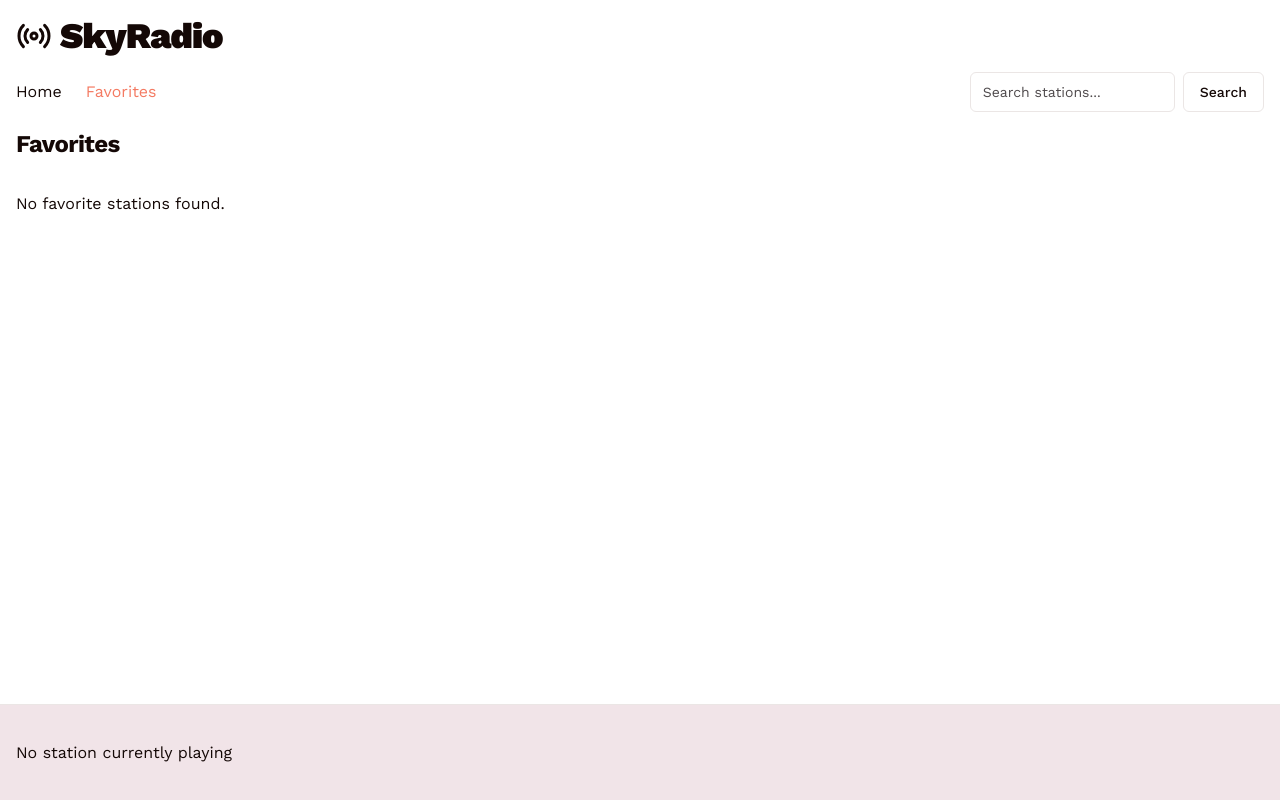
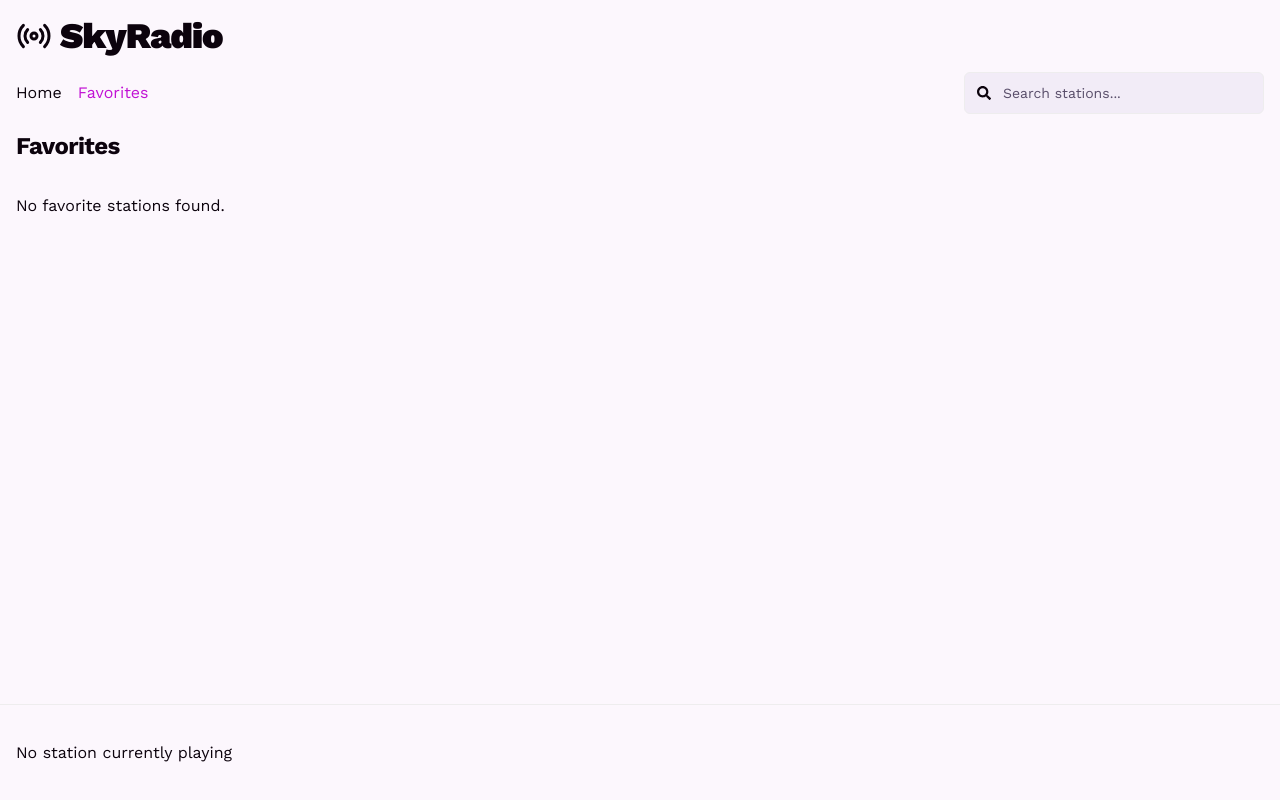
Before and after one commit to Rich1997/radioso, a React (Vite) app: page /favorites in a window 1280 px wide. Built offline with nearby package versions, Linux system fonts and the light colour scheme.

Commit message:
UI improvements, clean up code

```diff
--- a/src/components/AudioPlayer.tsx
+++ b/src/components/AudioPlayer.tsx
@@ -61,7 +61,7 @@ const AudioPlayer: React.FC<AudioPlayerProps> = ({
     };
 
     return (
-        <div className="h-full w-full bg-muted">
+        <div className="h-full w-full bg-card">
             <audio ref={audioRef} />
             <div className="flex items-center justify-between h-full gap-4">
                 <div className="flex gap-4">
--- a/src/components/Layout.tsx
+++ b/src/components/Layout.tsx
@@ -15,7 +15,7 @@ export const Layout: React.FC = () => {
                     <Outlet />
                 </div>
             </div>
-            <footer className="h-24 sticky bottom-0 bg-muted z-30 border-t w-full border-b-0">
+            <footer className="h-24 sticky bottom-0 bg-card z-30 border-t w-full border-b-0">
                 <div className="sm:container h-[95px] sm:px-0 w-full mx-auto">
                     <NowPlaying />
                 </div>
--- a/src/components/Navbar.tsx
+++ b/src/components/Navbar.tsx
@@ -4,10 +4,10 @@ import Search from "./Search";
 
 const Navbar = () => {
     return (
-        <div className="sticky top-[56px] bg-background py-4 container mx-auto">
+        <div className="sticky top-[55px] bg-background py-4 container mx-auto">
             <PaddedContainer padding="4">
-                <div className="flex justify-between items-center gap-4">
-                    <ul className="flex gap-6">
+                <div className="flex justify-between items-center gap-4 flex-wrap">
+                    <ul className="flex gap-4">
                         <li>
                             <NavLink to="/" className={({ isActive }) => (isActive ? "text-primary" : "")}>
                                 Home
--- a/src/components/RadioStation.tsx
+++ b/src/components/RadioStation.tsx
@@ -4,6 +4,7 @@ import { FaPlay, FaStop } from "react-icons/fa";
 import { Button } from "@/components/ui/button";
 import { Station } from "../utils/types";
 import { useRadioContext } from "../context/RadioContext"; // Import context
+import { Card } from "./ui/card";
 
 interface RadioStationProps {
     station: Station;
@@ -28,7 +29,7 @@ export const RadioStation: React.FC<RadioStationProps> = ({ station, playIcon })
     };
 
     return (
-        <div className="flex items-center justify-between p-2 border rounded">
+        <Card className="flex items-center justify-between p-2">
             <div className="flex items-center">
                 <img src={station.favicon} alt={station.name} className="w-10 h-10 mr-2" />
                 <span>{station.name}</span>
@@ -43,13 +44,13 @@ export const RadioStation: React.FC<RadioStationProps> = ({ station, playIcon })
                 {/* Button to toggle favorite */}
                 <Button
                     onClick={() => toggleFavorite(station)}
-                    variant="outline"
-                    className={isFavorite ? "text-red-500" : ""}
+                    variant="ghost"
+                    className={isFavorite ? "text-primary" : ""}
                 >
                     <Heart className={`w-5 h-5 ${isFavorite ? "fill-current" : ""}`} />
                 </Button>
             </div>
-        </div>
+        </Card>
     );
 };
 
--- a/src/components/Search.tsx
+++ b/src/components/Search.tsx
@@ -9,6 +9,7 @@ const Search: React.FC = () => {
     const handleSearch = (term: string) => {
         if (term.trim() === "") {
             setError("Search query cannot be empty.");
+            console.log(error);
             return;
         }
         setError(null);
@@ -17,10 +18,7 @@ const Search: React.FC = () => {
 
     return (
         <>
-            <div>
-                <Searchbar onSearch={handleSearch} placeholder="Search stations..." />
-            </div>
-            {error && <p className="text-red-500">{error}</p>}
+            <Searchbar onSearch={handleSearch} placeholder="Search stations..." />
         </>
     );
 };
--- a/src/components/Searchbar.tsx
+++ b/src/components/Searchbar.tsx
@@ -1,6 +1,7 @@
 import React, { useState } from "react";
 import { Input } from "@/components/ui/input";
 import { Button } from "@/components/ui/button";
+import { FaSearch } from "react-icons/fa";
 
 interface SearchProps {
     onSearch: (term: string) => void;
@@ -21,7 +22,10 @@ export const Searchbar: React.FC<SearchProps> = ({ onSearch, placeholder = "Ente
     };
 
     return (
-        <div className="flex gap-2">
+        <div className="flex gap-3 bg-muted/30 border border-input focus-visible:outline-none focus-visible:ring-2 focus-visible:ring-ring focus-visible:ring-offset-2 rounded-md flex-1 w-full min-w-[230px] sm:max-w-[300px] max-w-full">
+            <Button onClick={handleSearch} variant="ghost" size="oo" className="pl-3">
+                <FaSearch />
+            </Button>
             <Input
                 type="text"
                 value={searchTerm}
@@ -30,9 +34,6 @@ export const Searchbar: React.FC<SearchProps> = ({ onSearch, placeholder = "Ente
                 className="flex-grow"
                 onKeyDown={handleKeyPress}
             />
-            <Button onClick={handleSearch} variant="outline">
-                Search
-            </Button>
         </div>
     );
 };
--- a/src/components/pages/SearchResults.tsx
+++ b/src/components/pages/SearchResults.tsx
@@ -1,5 +1,5 @@
 import React, { useState, useEffect } from "react";
-import { useLocation } from "react-router-dom";
+import { Link, useLocation } from "react-router-dom";
 import { searchStations } from "../../services/radioAPI";
 import { Station } from "../../utils/types";
 import RadioStation from "../../components/RadioStation";
@@ -13,7 +13,6 @@ const SearchResults: React.FC = () => {
     const [isLoading, setIsLoading] = useState(false);
     const [error, setError] = useState<string | null>(null);
     const location = useLocation();
-    // const navigate = useNavigate();
 
     useEffect(() => {
         const fetchResults = async () => {
@@ -42,18 +41,15 @@ const SearchResults: React.FC = () => {
         fetchResults();
     }, [location]);
 
-    // const handleSearch = (term: string) => {
-    //     if (term.trim() === "") {
-    //         setError("Search query cannot be empty.");
-    //         return;
-    //     }
-    //     navigate(`/search/${encodeURIComponent(term)}`);
-    // };
-
     return (
         <div>
-            {/* <Searchbar onSearch={handleSearch} placeholder="Search stations..." /> */}
-            <Subtitlebar>Search Results for "{searchTerm || "..."}"</Subtitlebar>
+            <div className="sticky xx:top-[129px] top-[169px] bg-background">
+                <Link to="/" className="text-sm font-normal px-4">
+                    ↑ Go back home
+                </Link>
+                <Subtitlebar>Search Results for "{searchTerm || "..."}"</Subtitlebar>
+            </div>
+
             <PaddedContainer padding="4">{isLoading && <p>Searching...</p>}</PaddedContainer>
             {error && <p className="text-red-500">{error}</p>}
 
--- a/src/components/ui/button.tsx
+++ b/src/components/ui/button.tsx
@@ -13,7 +13,7 @@ const buttonVariants = cva(
                 destructive: "bg-destructive text-destructive-foreground hover:bg-destructive/90",
                 outline: "border border-input bg-background hover:bg-accent hover:text-accent-foreground",
                 secondary: "bg-secondary text-secondary-foreground hover:bg-secondary/80",
-                ghost: "hover:bg-accent hover:text-accent-foreground",
+                ghost: "hover:text-primary",
                 link: "text-primary underline-offset-4 hover:underline",
             },
             size: {
@@ -21,6 +21,7 @@ const buttonVariants = cva(
                 sm: "h-9 rounded-md px-3",
                 lg: "h-11 rounded-md px-8",
                 icon: "h-10 w-10",
+                oo: "p-0",
             },
         },
         defaultVariants: {
--- /dev/null
+++ b/src/components/ui/card.tsx
@@ -0,0 +1,79 @@
+import * as React from "react"
+
+import { cn } from "@/lib/utils"
+
+const Card = React.forwardRef<
+  HTMLDivElement,
+  React.HTMLAttributes<HTMLDivElement>
+>(({ className, ...props }, ref) => (
+  <div
+    ref={ref}
+    className={cn(
+      "rounded-lg border bg-card text-card-foreground shadow-sm",
+      className
+    )}
+    {...props}
+  />
+))
+Card.displayName = "Card"
+
+const CardHeader = React.forwardRef<
+  HTMLDivElement,
+  React.HTMLAttributes<HTMLDivElement>
+>(({ className, ...props }, ref) => (
+  <div
+    ref={ref}
+    className={cn("flex flex-col space-y-1.5 p-6", className)}
+    {...props}
+  />
+))
+CardHeader.displayName = "CardHeader"
+
+const CardTitle = React.forwardRef<
+  HTMLParagraphElement,
+  React.HTMLAttributes<HTMLHeadingElement>
+>(({ className, ...props }, ref) => (
+  <h3
+    ref={ref}
+    className={cn(
+      "text-2xl font-semibold leading-none tracking-tight",
+      className
+    )}
+    {...props}
+  />
+))
+CardTitle.displayName = "CardTitle"
+
+const CardDescription = React.forwardRef<
+  HTMLParagraphElement,
+  React.HTMLAttributes<HTMLParagraphElement>
+>(({ className, ...props }, ref) => (
+  <p
+    ref={ref}
+    className={cn("text-sm text-muted-foreground", className)}
+    {...props}
+  />
+))
+CardDescription.displayName = "CardDescription"
+
+const CardContent = React.forwardRef<
+  HTMLDivElement,
+  React.HTMLAttributes<HTMLDivElement>
+>(({ className, ...props }, ref) => (
+  <div ref={ref} className={cn("p-6 pt-0", className)} {...props} />
+))
+CardContent.displayName = "CardContent"
+
+const CardFooter = React.forwardRef<
+  HTMLDivElement,
+  React.HTMLAttributes<HTMLDivElement>
+>(({ className, ...props }, ref) => (
+  <div
+    ref={ref}
+    className={cn("flex items-center p-6 pt-0", className)}
+    {...props}
+  />
+))
+CardFooter.displayName = "CardFooter"
+
+export { Card, CardHeader, CardFooter, CardTitle, CardDescription, CardContent }
--- a/src/components/ui/input.tsx
+++ b/src/components/ui/input.tsx
@@ -1,25 +1,22 @@
-import * as React from "react"
+import * as React from "react";
 
-import { cn } from "@/lib/utils"
+import { cn } from "@/lib/utils";
 
-export interface InputProps
-  extends React.InputHTMLAttributes<HTMLInputElement> {}
+export interface InputProps extends React.InputHTMLAttributes<HTMLInputElement> {}
 
-const Input = React.forwardRef<HTMLInputElement, InputProps>(
-  ({ className, type, ...props }, ref) => {
+const Input = React.forwardRef<HTMLInputElement, InputProps>(({ className, type, ...props }, ref) => {
     return (
         <input
             type={type}
             className={cn(
-          "flex h-10 w-full rounded-md border border-input bg-background px-3 py-2 text-sm ring-offset-background file:border-0 file:bg-transparent file:text-sm file:font-medium placeholder:text-muted-foreground focus-visible:outline-none focus-visible:ring-2 focus-visible:ring-ring focus-visible:ring-offset-2 disabled:cursor-not-allowed disabled:opacity-50",
+                "flex h-10 w-full rounded-md bg-transparent pr-3 py-2 text-sm ring-offset-background file:border-0 file:bg-transparent file:text-sm file:font-medium placeholder:text-muted-foreground focus-visible:outline-none disabled:cursor-not-allowed disabled:opacity-50",
                 className
             )}
             ref={ref}
             {...props}
         />
-    )
-  }
-)
-Input.displayName = "Input"
+    );
+});
+Input.displayName = "Input";
 
-export { Input }
+export { Input };
--- a/src/index.css
+++ b/src/index.css
@@ -83,25 +83,25 @@ code {
 
 @layer base {
     :root {
-        --background: 10 62% 100%;
-        --foreground: 10 56% 5%;
-        --muted: 340 32% 92%;
-        --muted-foreground: 340 3% 30%;
-        --popover: 10 62% 100%;
-        --popover-foreground: 10 56% 5%;
-        --card: 10 62% 100%;
-        --card-foreground: 10 56% 5%;
-        --border: 10 14% 91%;
-        --input: 10 14% 91%;
-        --primary: 10 87% 67%;
-        --primary-foreground: 10 87% 7%;
-        --secondary: 33.89 94.74% 55.29%;
-        --secondary-foreground: 340 87% 7%;
-        --accent: 182.63 56.44% 39.61%;
-        --accent-foreground: 40 0% 100%;
-        --destructive: 18 98% 21%;
-        --destructive-foreground: 18 98% 81%;
-        --ring: 10 87% 67%;
+        --background: 294 55% 98%;
+        --foreground: 294 67% 3%;
+        --muted: 264 35% 86%;
+        --muted-foreground: 264 15% 36%;
+        --popover: 294 55% 98%;
+        --popover-foreground: 294 67% 3%;
+        --card: 294 55% 98%;
+        --card-foreground: 294 67% 3%;
+        --border: 294 3% 93%;
+        --input: 294 3% 93%;
+        --primary: 294 85% 45%;
+        --primary-foreground: 0 0% 100%;
+        --secondary: 264 85% 45%;
+        --secondary-foreground: 0 0% 100%;
+        --accent: 324 85% 45%;
+        --accent-foreground: 0 0% 100%;
+        --destructive: 21 87% 38%;
+        --destructive-foreground: 0 0% 100%;
+        --ring: 294 85% 45%;
         --radius: 0.5rem;
     }
 
@@ -134,6 +134,12 @@ code {
     }
     body {
         @apply bg-background text-foreground;
+    }
+}
+
+@media (min-width: 411px) {
+    .xx\:top-\[129px\] {
+        top: 129px;
     }
 }
 
```
Lines whose indentation alone changed are shown as unchanged.
